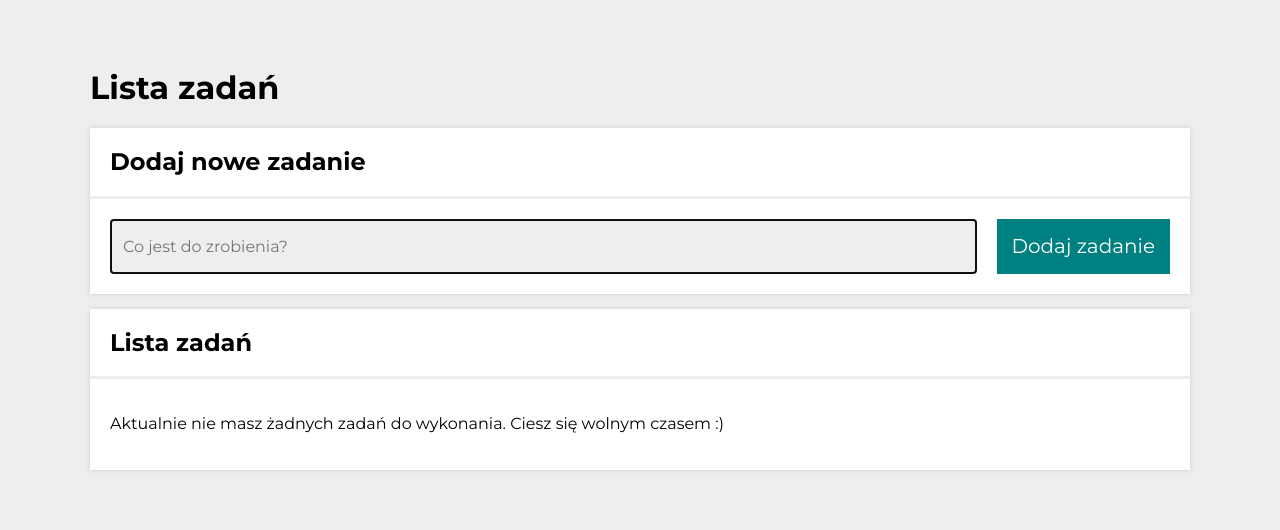
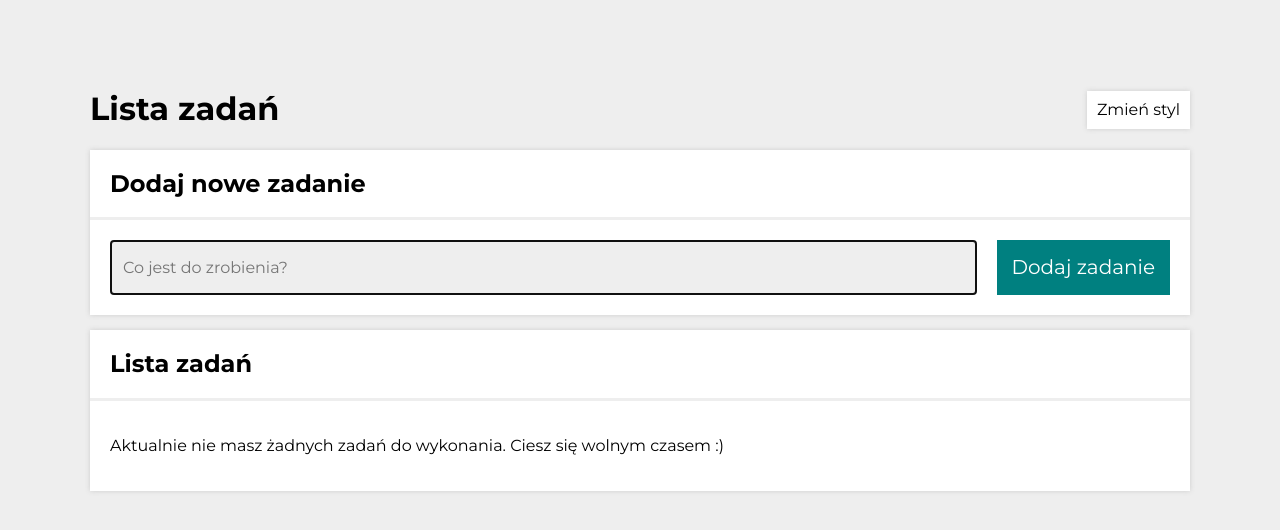
Before and after one commit to KalinaJakubowska/todos-list-react, a React (Create React App) app: page / in a window 1280 px wide. Shown: the top 530 px of the page. Built offline with nearby package versions, Linux system fonts and the light colour scheme.

Commit message:
theme button added to Header, Header styled with styled-components

```diff
--- a/src/common/Header/index.js
+++ b/src/common/Header/index.js
@@ -1,8 +1,15 @@
 import React from "react";
+import { useDispatch } from "react-redux";
+import { toggleTheme } from "../../themeSlice";
+import { Wrapper, Button } from "./styled";
 
-const Header = ({ title }) => (
-    <header>
-        <h1>{title}</h1>
-    </header>
-)
+const Header = ({ title }) => {
+    const dispatch = useDispatch();
+    return (
+        <Wrapper>
+            <h1>{title}</h1>
+            <Button onClick={() => dispatch(toggleTheme())}>Zmień styl</Button>
+        </Wrapper>
+    )
+}
 export default Header;
--- /dev/null
+++ b/src/common/Header/styled.js
@@ -0,0 +1,23 @@
+import styled from "styled-components";
+
+export const Wrapper = styled.header`
+    display: flex;
+    justify-content: space-between;
+    align-items: center;
+
+    @media(max-width: ${({ theme }) => theme.breakpoint.mini}px ) {
+        flex-direction: column;
+        margin-bottom: 20px;
+    }
+`
+
+export const Button = styled.button`
+    border: none;
+    background-color: ${({ theme }) => theme.color.second};
+    color: ${({ theme }) => theme.color.text};
+    box-shadow: 0 0 5px ${({ theme }) => theme.color.shadow};
+    font-size: 1em;
+    display: block;
+    padding: 10px;
+    cursor: pointer;
+`
```
